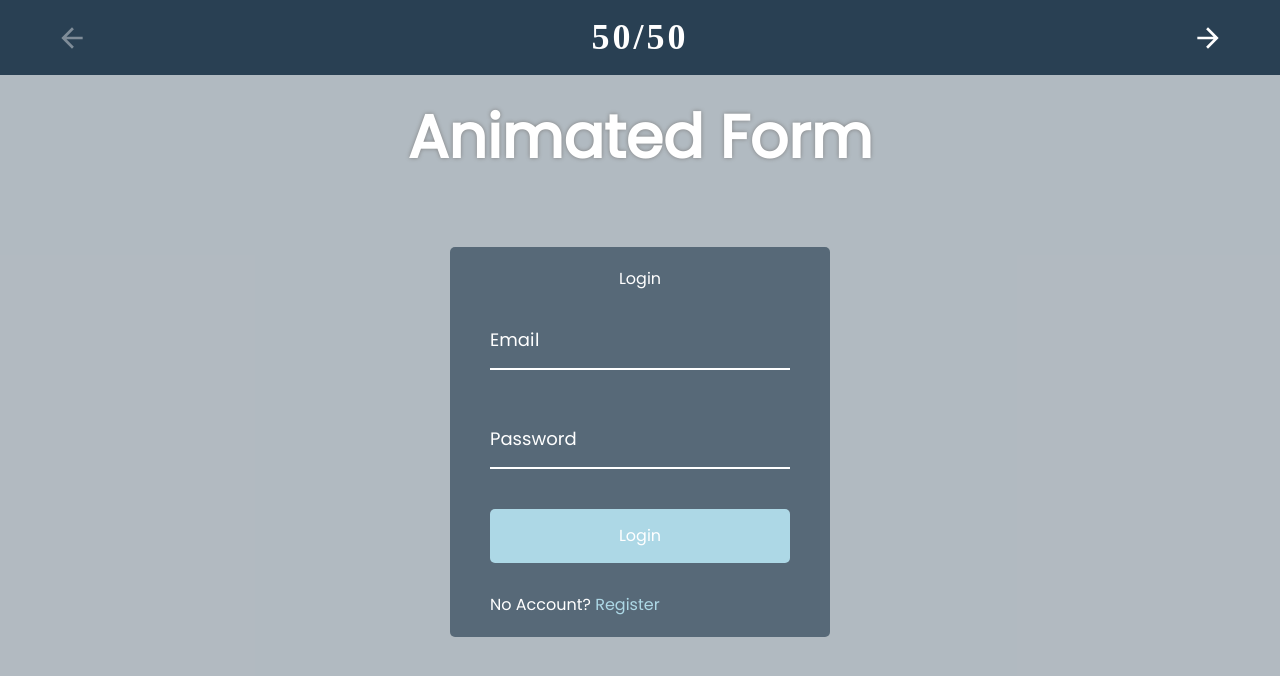
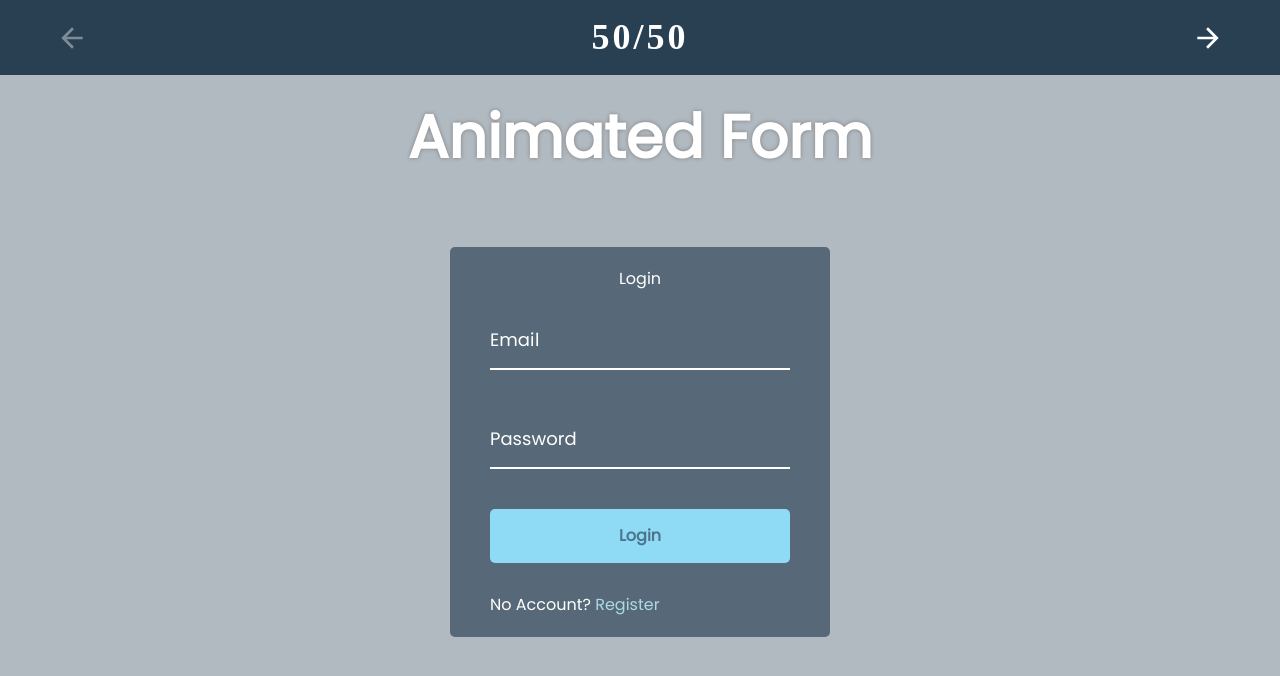
Before and after one commit to cjfritz9/50-projects-50-days, a React (Create React App) app: page /components/1 in a window 1280 px wide. Shown: the top 676 px of the page. Built offline with nearby package versions, Linux system fonts and the light colour scheme; a web font is replaced by a local one.

Commit message:
bugfix for webkit autofill on animated form

```diff
--- a/src/components/pages/animated-form/AnimatedForm.css
+++ b/src/components/pages/animated-form/AnimatedForm.css
@@ -1,3 +1,10 @@
+#username:-webkit-autofill,
+#username:-webkit-autofill:hover,
+#username:-webkit-autofill:focus,
+#username:-webkit-autofill:active {
+  -webkit-text-fill-color: white;
+  transition: background-color 5000s ease 0s;
+}
 
 .container-af {
   color: white;
@@ -46,22 +53,26 @@
 }
 
 .form-control input:focus,
-.form-control input:valid {
+.form-control input:valid,
+.form-control input:active {
   background-color: transparent;
   outline: 0;
   border-bottom-color: lightblue;
 }
 
+
 .btn-af {
   cursor: pointer;
   display: inline-block;
   width: 100%;
-  background-color: lightblue;
+  background-color: rgb(143, 219, 245);
   padding: 15px;
   font-family: inherit;
   font-size: 16px;
   border: 0;
   border-radius: 5px;
+  font-weight: bold;
+  color: #294053a8;
 }
 
 .btn-af:hover {
```
